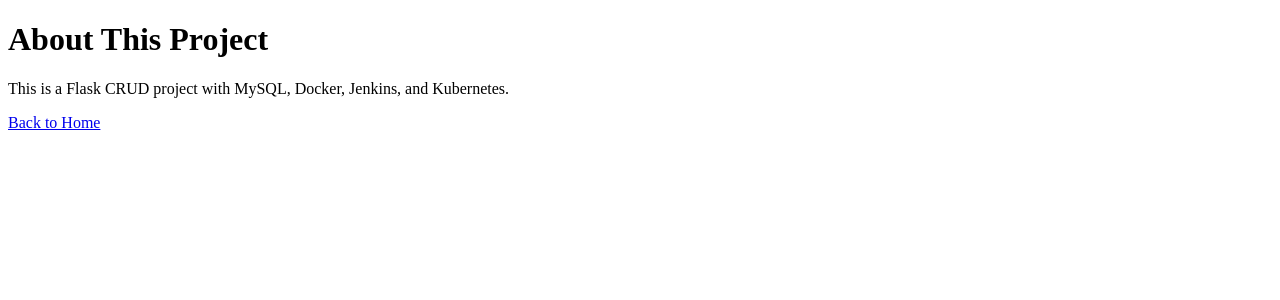
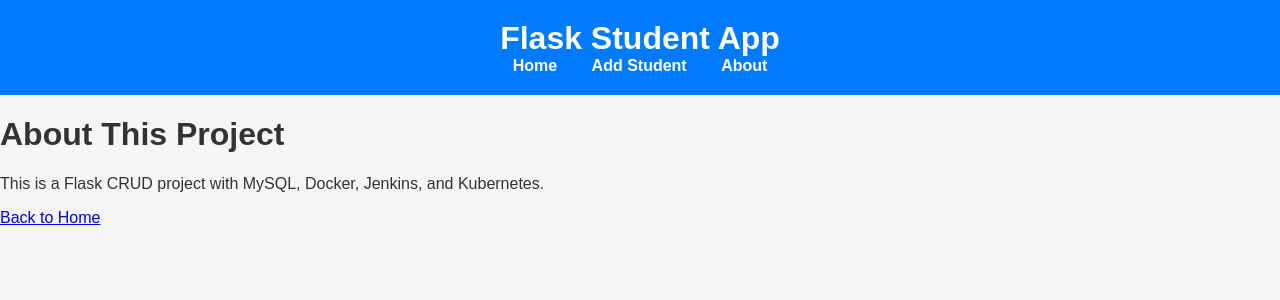
Before and after one commit to SakshiP900/Flask-project, a Flask app: page /about in a window 1280 px wide. Shown: the top 300 px of the page. Run offline with Flask 3, Linux system fonts and the light colour scheme.

Commit message:
Add navigation and stylesheet to about.html

```diff
--- a/templates/about.html
+++ b/templates/about.html
@@ -2,8 +2,17 @@
 <html>
 <head>
     <title>About</title>
+    <link rel="stylesheet" href="/static/style.css">
 </head>
 <body>
+    <header>
+    <h1>Flask Student App</h1>
+    <nav>
+        <a href="/">Home</a>
+        <a href="/add">Add Student</a>
+        <a href="/about">About</a>
+    </nav>
+    </header>
     <h1>About This Project</h1>
     <p>This is a Flask CRUD project with MySQL, Docker, Jenkins, and Kubernetes.</p>
     <a href="/">Back to Home</a>
```
